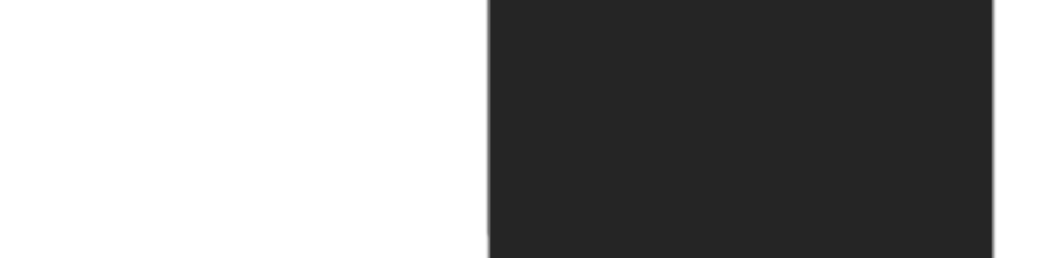
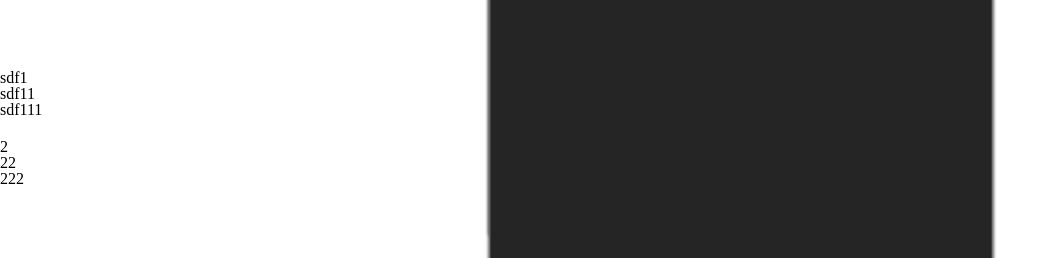
Before and after one commit to taiwanhua/fdtm, a React (Create React App) app: page / in a window 1280 px wide. Shown: the part 316-574 px from the top of the page, without its empty margins (0-1059 px from the left). Built offline with nearby package versions, Linux system fonts and the light colour scheme.

Commit message:
Dragtable 製作中

```diff
--- a/src/Component/Common/Container/Topcontainer.js
+++ b/src/Component/Common/Container/Topcontainer.js
@@ -7,6 +7,7 @@ import {SimpleSelect} from "../Functional/Selects"
 
 import DeleteIcon from '@material-ui/icons/Delete';
 import {makeStyles} from "@material-ui/core/styles/index";
+import {Droptable} from "../Functional/Droptable";
 
 function Topcontainer(props) {
     const useStyles = makeStyles((theme) => ({
@@ -42,6 +43,7 @@ console.log(state)
             {/*<TextButton  props={{id:"as1",textright:"CB"}} />*/}
             {/*<SimpleSelect props={{a:11,b:22,c:33}} showvalue={true} labelname="one" keep={["a"]} kill={["b"]} />*/}
             {/*<SimpleSelect props={{a:11,b:22,c:33}}  />*/}
+            <Droptable/>
 
 
 
--- /dev/null
+++ b/src/Component/Common/Functional/Droptable.js
@@ -0,0 +1,64 @@
+import React, {useEffect, useState} from "react"
+
+export const Droptable = (props) => {
+    const allowDrop = (ev) => {
+        ev.stopPropagation();
+        console.log("123132")
+        ev.preventDefault();
+    }
+
+    const drag = (ev) => {
+
+        ev.stopPropagation();
+        console.log(ev.target.id)
+
+        console.log(ev.dataTransfer.setData("text", ev.target.id))
+        ev.dataTransfer.setData("text", ev.target.id);
+    }
+
+    const drop = (ev) => {
+        ev.stopPropagation();
+        ev.preventDefault();
+        let data = ev.dataTransfer.getData("text");
+        ev.target.appendChild(document.getElementById(data));
+    }
+
+    const dragEnter = (ev) => {
+        ev.preventDefault();
+        ev.stopPropagation();
+        console.log("aaaaaa")
+
+    }
+    const subdragEnter = (ev) => {
+        console.log(ev.target)
+        ev.preventDefault();
+        ev.stopPropagation();
+        ev.target.style.position="absolute";
+        ev.target.style.top="20px";
+
+    }
+    let a = 123;
+
+    return (
+        <div>
+            <div id="div1" onDrop={drop} onDragOver={allowDrop} onDragEnter={dragEnter}
+                 style={{width: "336px", height: "370px"}}>
+
+            </div>
+            <br/>
+            <div id="drag1" draggable="true" onDragStart={drag} onDragEnter={subdragEnter}
+                 style={{width: "336px", height: "69px"}}>
+                <div>sdf1</div>
+                <div>sdf11</div>
+                <div>sdf111</div>
+            </div>
+            <div id="drag2" draggable="true" onDragStart={drag} onDragEnter={subdragEnter}
+                 style={{width: "336px", height: "69px"}}>
+                <div>2</div>
+                <div>22</div>
+                <div>222</div>
+            </div>
+        </div>
+    )
+
+}
```
